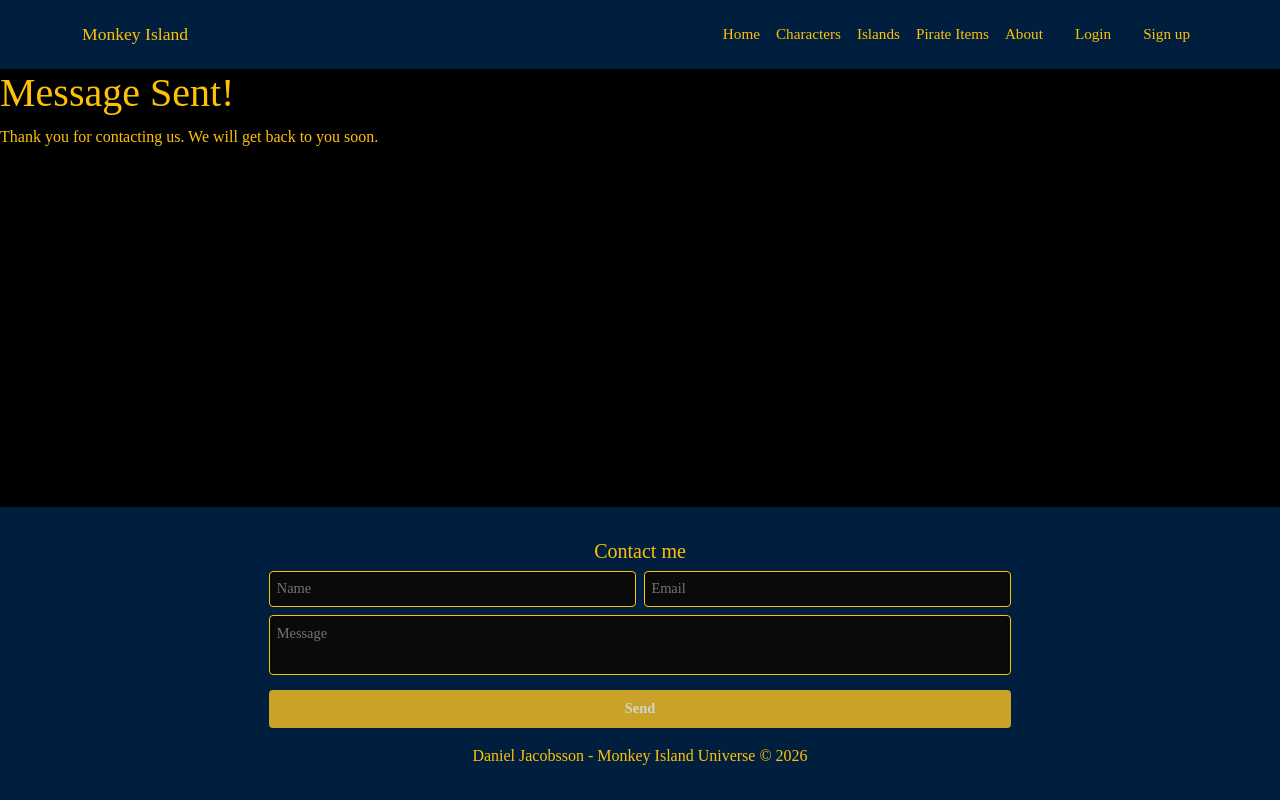
After one commit to djakobsson77/milestone3_mi_secrets, a Django app: page /contact/success/ in a window 1280 px wide. The commit adds this page. Run offline with Django 5.2, Linux system fonts and the light colour scheme; some web fonts are replaced.

Commit message:
Add footer contact form and SendGrid config

```diff
--- a/mi_secrets/urls.py
+++ b/mi_secrets/urls.py
@@ -16,9 +16,12 @@ Including another URLconf
 """
 from django.contrib import admin
 from django.urls import path, include
+from mi_universe import views
 
 urlpatterns = [
     path('admin/', admin.site.urls),
     path("", include("mi_universe.urls")),
     path("shop/", include("shop.urls")),
+    path("contact/", views.contact, name="contact"),
+    path("contact/success/", views.contact_success, name="contact_success"),
 ]
--- /dev/null
+++ b/mi_universe/forms.py
@@ -0,0 +1,6 @@
+from django import forms
+
+class ContactForm(forms.Form):
+    name = forms.CharField(max_length=100, required=True, label="Your Name")
+    email = forms.EmailField(required=True, label="Your Email")
+    message = forms.CharField(widget=forms.Textarea, required=True, label="Message")
--- a/mi_universe/templates/base.html
+++ b/mi_universe/templates/base.html
@@ -127,7 +127,9 @@
                 </div>
             </form>
 
-            <p class="text-mi-yellow mt-3 mb-0">Daniel Jacobsson - Monkey Island Universe © 2026</p>
+            <p class="text-mi-yellow mt-3 mb-0">
+                Daniel Jacobsson - Monkey Island Universe © 2026
+            </p>
         </div>
     </footer>
 
--- /dev/null
+++ b/mi_universe/templates/mi_universe/contact_success.html
@@ -0,0 +1,6 @@
+{% extends "base.html" %}
+
+{% block content %}
+<h1>Message Sent!</h1>
+<p>Thank you for contacting us. We will get back to you soon.</p>
+{% endblock %}
--- a/mi_universe/views.py
+++ b/mi_universe/views.py
@@ -3,6 +3,8 @@ from .models import Island, Character, PirateItem
 from django.core.mail import send_mail
 from django.contrib import messages
 from django.contrib.auth.forms import UserCreationForm
+from .forms import ContactForm
+from django.conf import settings
 
 def island_list(request):
     islands = Island.objects.all().order_by("name")
@@ -129,23 +131,30 @@ def about(request):
 
 def contact(request):
     if request.method == "POST":
-        name = request.POST.get("name")
-        email = request.POST.get("email")
-        message = request.POST.get("message")
+        form = ContactForm(request.POST)
+        if form.is_valid():
+            name = form.cleaned_data["name"]
+            email = form.cleaned_data["email"]
+            message = form.cleaned_data["message"]
 
-        full_message = f"From: {name}\nEmail: {email}\n\nMessage:\n{message}"
+            full_message = f"From: {name}\nEmail: {email}\n\nMessage:\n{message}"
 
-        send_mail(
-            subject="New contact form message",
-            message=full_message,
-            from_email="noreply@yourdomain.com",
-            recipient_list=["your_email@example.com"],
-        )
+            send_mail(
+                subject="New Contact Form Message",
+                message=full_message,
+                from_email=settings.DEFAULT_FROM_EMAIL,
+                recipient_list=["djakobsson77@gmail.com"],
+            )
 
-        messages.success(request, "Your message has been sent. Thank you!")
-        return redirect(request.META.get("HTTP_REFERER", "home"))
+            return redirect("contact_success")
+    else:
+        form = ContactForm()
 
-    return redirect("home")
+    return render(request, "contact.html", {"form": form})
+
+
+def contact_success(request):
+    return render(request, "mi_universe/contact_success.html")
 
 
 def signup(request):
```
Also changed, not shown: mi_secrets/settings.py (+4 -3 lines), documentation/images/cart_validation.png (added), documentation/images/css_validation.png (added), documentation/images/home_validation.png (added), documentation/images/itemlist_validation.png (added), documentation/images/signup_validation.png (added).
